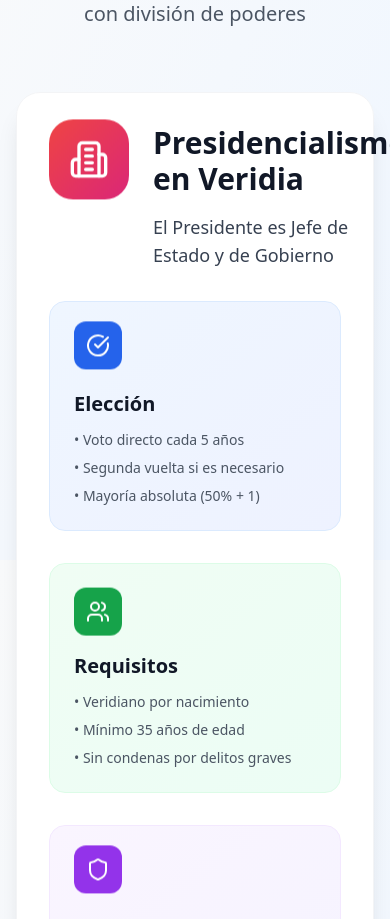
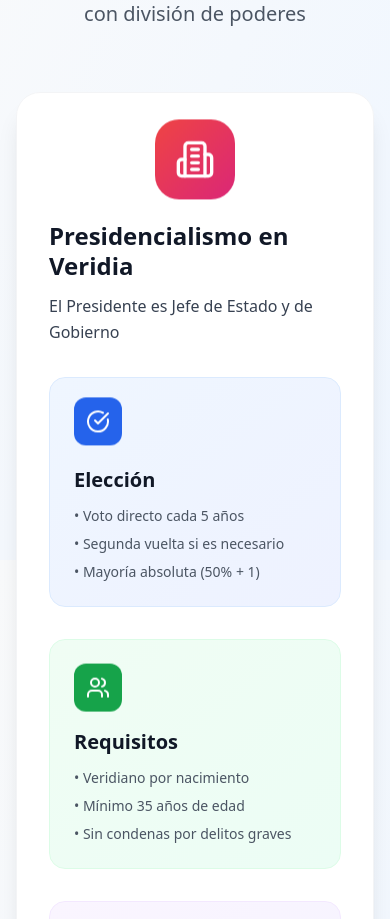
Before and after one commit to Jhosue-guevara/Mi-Pais-Virtual, a React (Vite) app: page / in a window 390 px wide. Shown: the part 5241-6160 px from the top of the page. Built offline with nearby package versions, Linux system fonts and the light colour scheme.

Commit message:
feat: improve layout and responsiveness of Gobierno Section with updated styling

```diff
--- a/src/main.tsx
+++ b/src/main.tsx
@@ -362,15 +362,23 @@ const GobiernoSection = () => (
       {/* Presidencialismo con animaciones */}
       <div className="mb-20">
         <div className="bg-white rounded-3xl p-8 lg:p-12 shadow-xl border border-gray-100 hover-lift hover-glow animate-fade-in-up stagger-1">
-          <div className="flex items-start lg:items-center mb-8">
-            <div className="w-20 h-20 bg-gradient-to-br from-red-500 to-pink-600 rounded-3xl flex items-center justify-center mr-6 flex-shrink-0 animate-float">
-              <Building2 className="w-10 h-10 text-white" />
-            </div>
-            <div>
-              <h3 className="text-3xl font-bold text-gray-900 mb-4">Presidencialismo en Veridia</h3>
-              <p className="text-lg text-gray-700">El Presidente es Jefe de Estado y de Gobierno</p>
-            </div>
-          </div>
+          <div className="flex flex-col sm:flex-row items-center sm:items-start lg:items-center mb-8">
+  {/* Icono */}
+  <div className="w-20 h-20 bg-gradient-to-br from-red-500 to-pink-600 rounded-3xl flex items-center justify-center mr-0 sm:mr-6 mb-4 sm:mb-0 flex-shrink-0 animate-float">
+    <Building2 className="w-10 h-10 text-white" />
+  </div>
+
+  {/* Texto */}
+  <div className="flex-1">
+    <h3 className="text-2xl sm:text-3xl lg:text-4xl font-bold text-gray-900 mb-3 leading-tight">
+      Presidencialismo en Veridia
+    </h3>
+    <p className="text-base sm:text-lg text-gray-700 leading-relaxed">
+      El Presidente es Jefe de Estado y de Gobierno
+    </p>
+  </div>
+</div>
+
 
           <div className="grid lg:grid-cols-3 gap-8">
             {/* Elección */}
```
